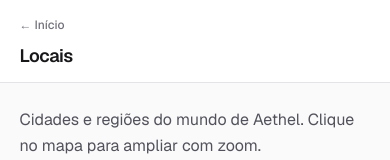
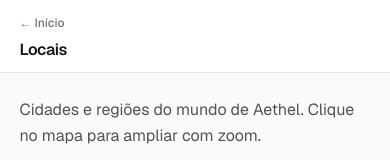
Before and after one commit to GustavoStraub/Aethel, a Next.js app: page /locais in a window 390 px wide. Shown: the top 160 px of the page. Built offline with nearby package versions, Linux system fonts and the light colour scheme.

Commit message:
hide header on scroll down

```diff
--- a/src/components/CampaignPageShell.tsx
+++ b/src/components/CampaignPageShell.tsx
@@ -1,8 +1,12 @@
 import Head from "next/head";
 import Link from "next/link";
 import type { ReactNode } from "react";
+import { useLayoutEffect, useRef, useState } from "react";
 import { Geist } from "next/font/google";
 import { siteContentWidthClass } from "@/lib/siteLayout";
+
+const SCROLL_DELTA_MIN = 8;
+const TOP_REVEAL_PX = 12;
 
 const geistSans = Geist({
   variable: "--font-geist-sans",
@@ -21,6 +25,50 @@ export function CampaignPageShell({
   headerExtra,
   children,
 }: CampaignPageShellProps) {
+  const headerRef = useRef<HTMLElement>(null);
+  const lastScrollY = useRef(0);
+  const [headerHeight, setHeaderHeight] = useState(0);
+  const [headerHidden, setHeaderHidden] = useState(false);
+
+  useLayoutEffect(() => {
+    const el = headerRef.current;
+    if (!el) return;
+
+    const update = () => setHeaderHeight(el.offsetHeight);
+    update();
+
+    const ro = new ResizeObserver(update);
+    ro.observe(el);
+    return () => ro.disconnect();
+  }, []);
+
+  useLayoutEffect(() => {
+    lastScrollY.current = window.scrollY;
+  }, []);
+
+  useLayoutEffect(() => {
+    const onScroll = () => {
+      const y = Math.max(0, window.scrollY);
+      const delta = y - lastScrollY.current;
+
+      if (y <= TOP_REVEAL_PX) {
+        setHeaderHidden(false);
+        lastScrollY.current = y;
+        return;
+      }
+
+      if (Math.abs(delta) < SCROLL_DELTA_MIN) return;
+
+      if (delta > 0) setHeaderHidden(true);
+      else setHeaderHidden(false);
+
+      lastScrollY.current = y;
+    };
+
+    window.addEventListener("scroll", onScroll, { passive: true });
+    return () => window.removeEventListener("scroll", onScroll);
+  }, []);
+
   return (
     <>
       <Head>
@@ -29,9 +77,20 @@ export function CampaignPageShell({
       <div
         className={`${geistSans.className} min-h-screen bg-zinc-50 font-sans text-zinc-900 dark:bg-zinc-950 dark:text-zinc-50`}
       >
-        <header className="sticky top-0 z-50 border-b border-zinc-200 bg-white/90 backdrop-blur-md dark:border-zinc-800 dark:bg-zinc-950/90">
+        <div
+          className="min-h-17 shrink-0 sm:min-h-18"
+          style={headerHeight > 0 ? { height: headerHeight } : undefined}
+          aria-hidden
+        />
+        <header
+          ref={headerRef}
+          className={
+            "fixed top-0 right-0 left-0 z-50 border-b border-zinc-200 bg-white/90 backdrop-blur-md transition-transform duration-300 ease-out will-change-transform dark:border-zinc-800 dark:bg-zinc-950/90 " +
+            (headerHidden ? "-translate-y-full" : "translate-y-0")
+          }
+        >
           <div
-            className={`${siteContentWidthClass} flex flex-col gap-3 py-3 sm:flex-row sm:items-end sm:justify-between sm:gap-4 sm:py-3.5`}
+            className={`${siteContentWidthClass} flex flex-col gap-2 py-2.5 sm:flex-row sm:items-end sm:justify-between sm:gap-4 sm:py-3.5`}
           >
             <div className="min-w-0 shrink-0">
               <Link
@@ -40,7 +99,7 @@ export function CampaignPageShell({
               >
                 ← Início
               </Link>
-              <h1 className="mt-1.5 text-lg font-semibold tracking-tight sm:text-xl">
+              <h1 className="mt-1 text-base font-semibold tracking-tight sm:mt-1.5 sm:text-xl">
                 {title}
               </h1>
             </div>
```
